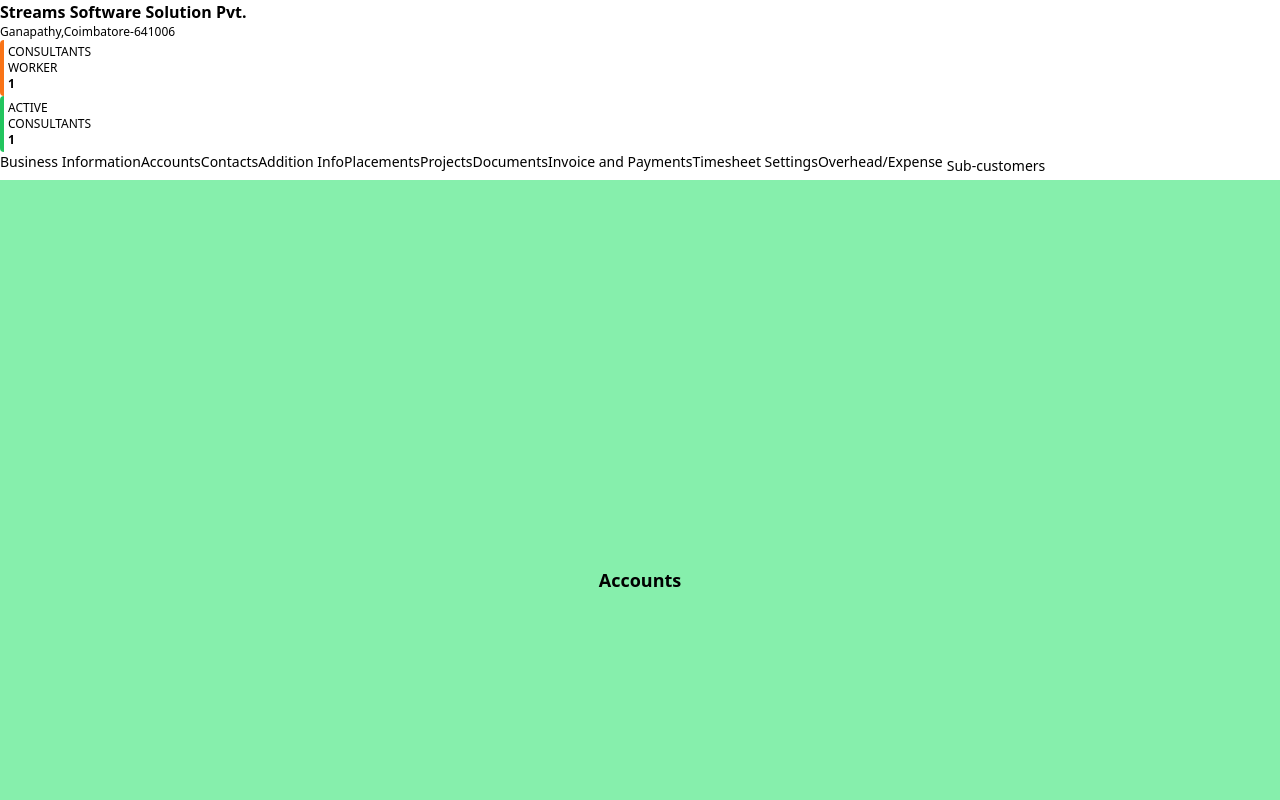
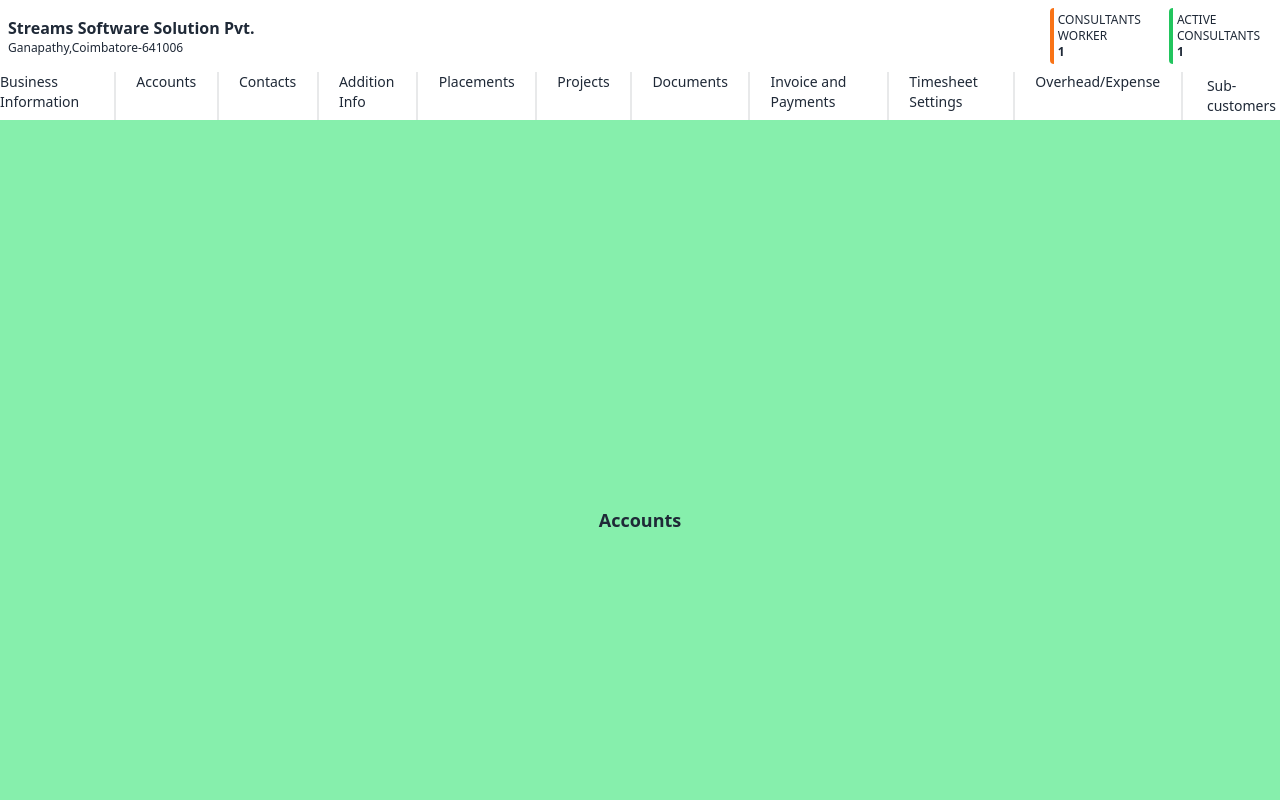
Before and after one commit to Manoj-mericaninc/beta, a Next.js app: page /SubmenuContents/Accounts in a window 1280 px wide. Shown: the top 800 px of the page. Built offline with nearby package versions, Linux system fonts and the light colour scheme.

Commit message:
Added daisy ui in my project

```diff
--- a/package.json
+++ b/package.json
@@ -15,5 +15,8 @@
     "react": "18.2.0",
     "react-dom": "18.2.0",
     "tailwindcss": "3.3.2"
+  },
+  "devDependencies": {
+    "daisyui": "^3.1.1"
   }
 }
--- a/tailwind.config.js
+++ b/tailwind.config.js
@@ -1,18 +1,22 @@
-/** @type {import('tailwindcss').Config} */
+/**
+ * @format
+ * @type {import('tailwindcss').Config}
+ */
+
 module.exports = {
   content: [
-    './pages/**/*.{js,ts,jsx,tsx,mdx}',
-    './components/**/*.{js,ts,jsx,tsx,mdx}',
-    './app/**/*.{js,ts,jsx,tsx,mdx}',
+    "./pages/**/*.{js,ts,jsx,tsx,mdx}",
+    "./components/**/*.{js,ts,jsx,tsx,mdx}",
+    "./app/**/*.{js,ts,jsx,tsx,mdx}",
   ],
   theme: {
     extend: {
       backgroundImage: {
-        'gradient-radial': 'radial-gradient(var(--tw-gradient-stops))',
-        'gradient-conic':
-          'conic-gradient(from 180deg at 50% 50%, var(--tw-gradient-stops))',
+        "gradient-radial": "radial-gradient(var(--tw-gradient-stops))",
+        "gradient-conic":
+          "conic-gradient(from 180deg at 50% 50%, var(--tw-gradient-stops))",
       },
     },
   },
-  plugins: [],
-}
+  plugins: [require("daisyui")],
+};
```
Also changed, not shown: 1 other file (tests, documents, lock files or other folders).
